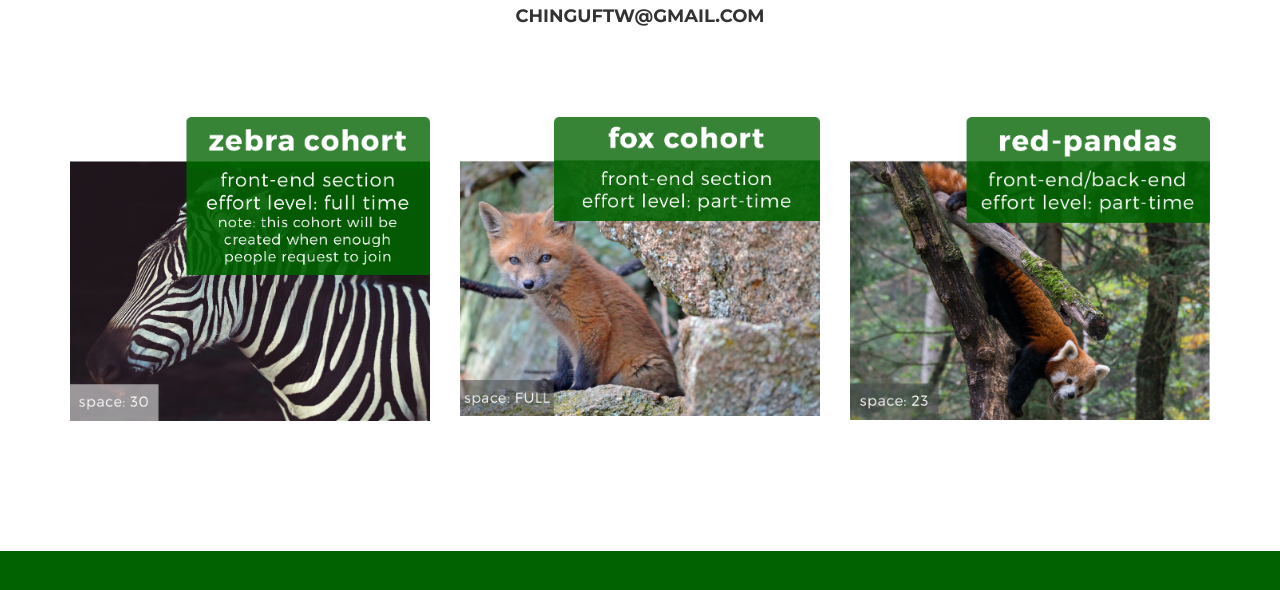
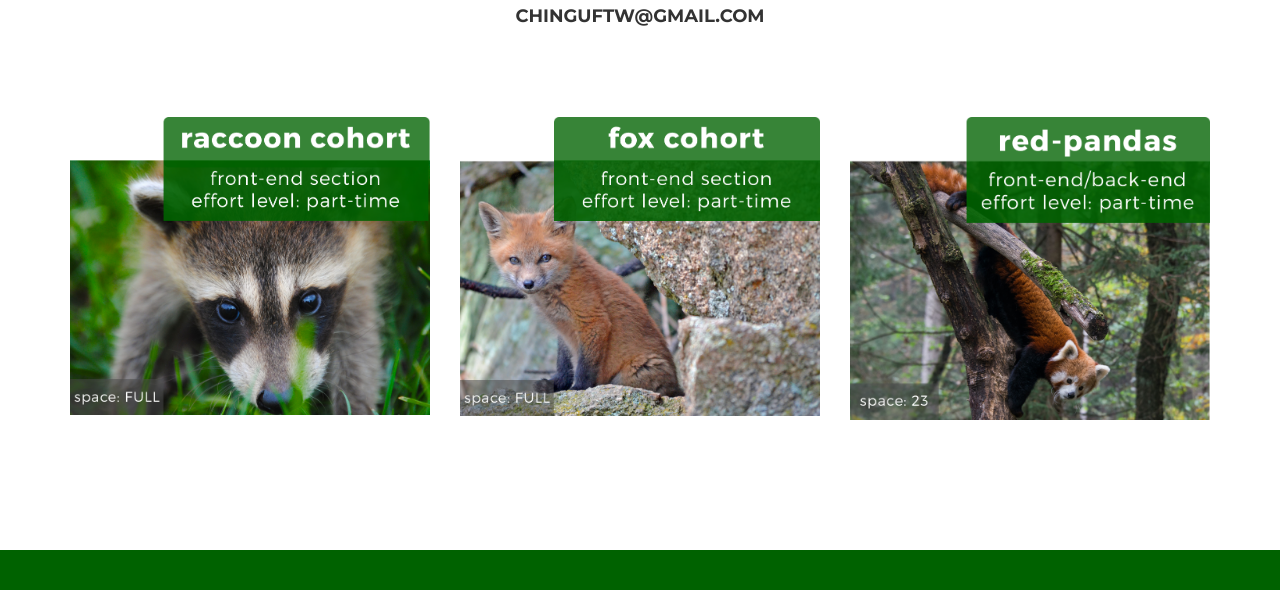
Before and after one commit to tropicalchancer/projectus, a website: page index.html in a window 1280 px wide. Shown: the part 708-1298 px from the top of the page. Drawn offline with nearby package versions, Linux system fonts and the light colour scheme.

```diff
--- a/index.html
+++ b/index.html
@@ -103,7 +103,7 @@
                         <div class="caption">
 
                         </div>
-                      <img src="img/portfolio/zebra.png" class="img-responsive" alt="">
+                      <img src="img/portfolio/raccoon.png" class="img-responsive" alt="">
 
                 </div>
 
```
